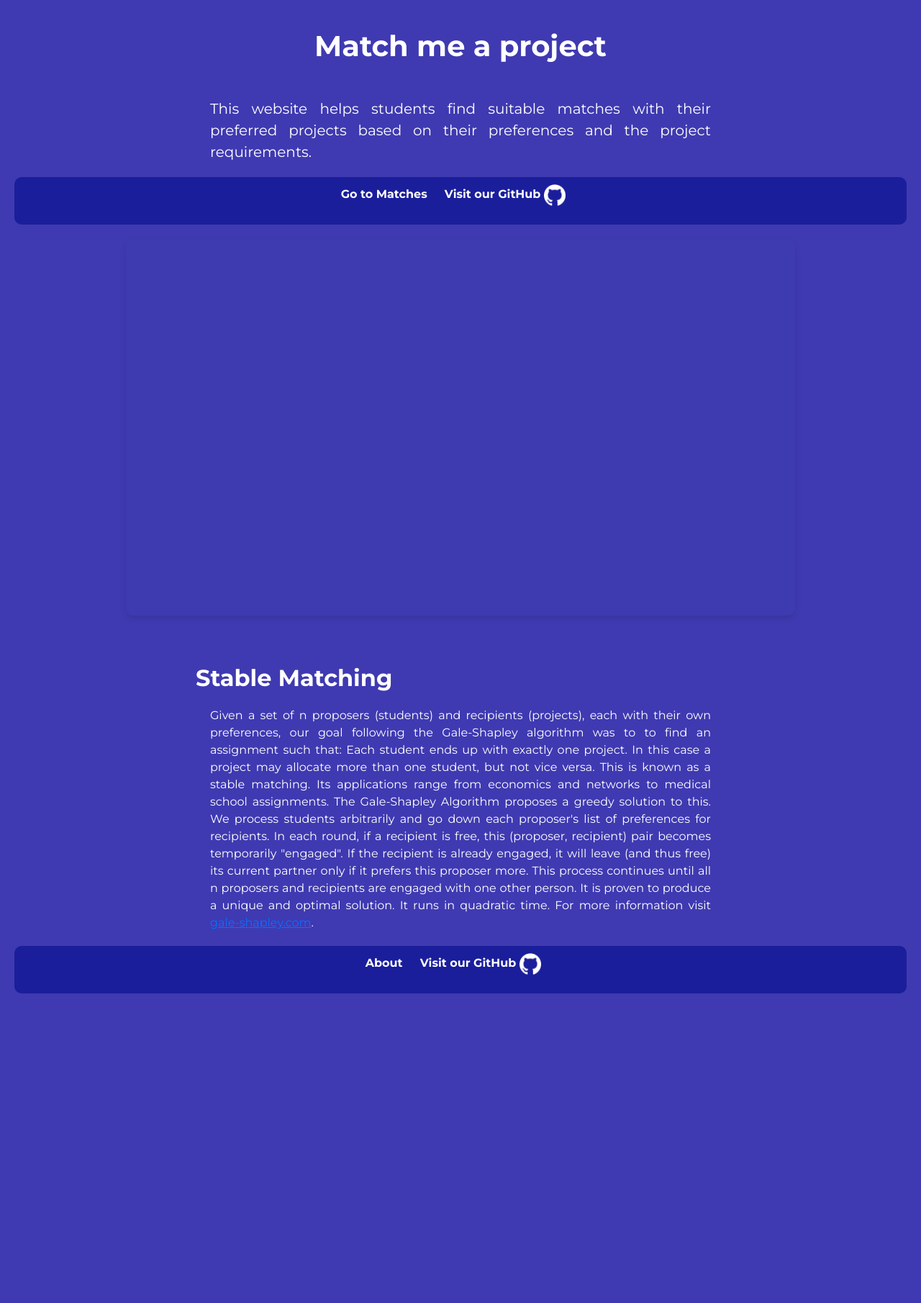
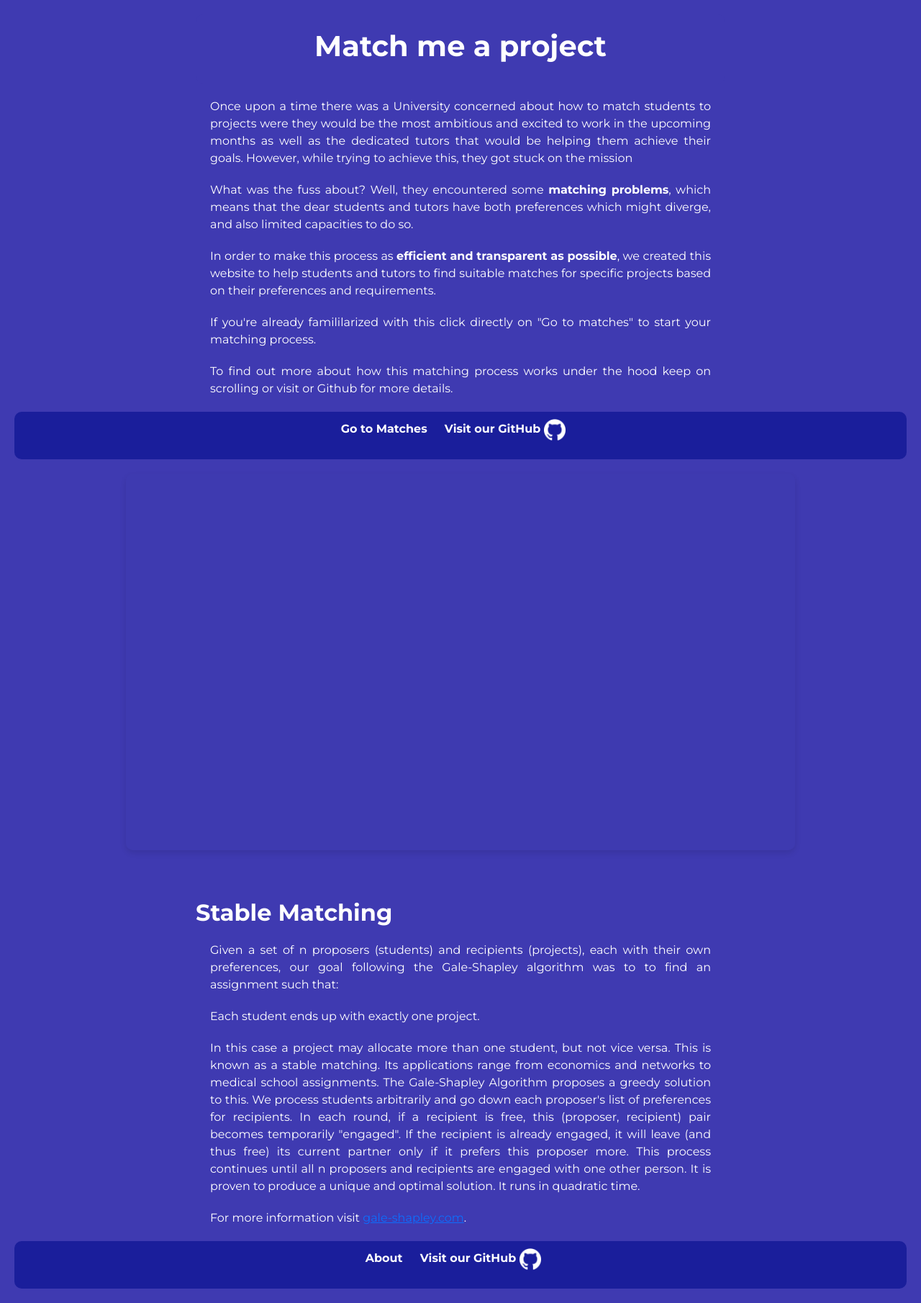
Before and after one commit to data-structures-algorithms-group4/student-project-matching, a Flask app: page / in a window 1280 px wide. Shown: the whole page at 72% size. Before the commit the page ends 1380 px from the top, so only its background shows below. Run offline with Flask 3, Linux system fonts and the light colour scheme.

Commit message:
Intro to home

```diff
--- a/student_project_matching/templates/home.html
+++ b/student_project_matching/templates/home.html
@@ -107,7 +107,16 @@
             <div class="header">
                 <h1>Match me a project</h1>
             </div>
-            <p class="lead">This website helps students find suitable matches with their preferred projects based on their preferences and the project requirements.</p>
+            <p>Once upon a time there was a University concerned about how to match students to projects were they would
+                be the most ambitious and excited to work in the upcoming months as well as the dedicated tutors that would
+                be helping them achieve their goals. However, while trying to achieve this, they got stuck on the mission </p>
+            <p>What was the fuss about? Well, they encountered some <b>matching problems</b>, which means that the dear students
+                and tutors have both preferences which might diverge, and also limited capacities to do so.</p>
+            <p>In order to make this process as <b>efficient and transparent as possible</b>, we created this website to help students
+                and tutors to find suitable matches for specific projects based on their preferences and requirements.</p>
+            <p>If you're already famililarized with this click directly on "Go to matches" to start your matching process.
+            <p>To find out more about how this matching process works under the hood keep on scrolling or visit or Github
+        for more details.</p>
         </div>
     </div>
 </div>
@@ -129,21 +138,16 @@
         <div class="col-md-8 offset-md-2">
             <h2 class="mt-5">Stable Matching</h2>
             <p>Given a set of n proposers (students) and recipients (projects), each with their own preferences, our goal following the Gale-Shapley algorithm was to
-                to find an assignment such that:
-                Each student ends up with exactly one project.
-
-                In this case a project may allocate more than one student, but not vice versa.
-
-                This is known as a stable matching. Its applications range from economics and networks to medical school assignments.
+                to find an assignment such that:</p>
+                <p>Each student ends up with exactly one project.</p>
+                <p>In this case a project may allocate more than one student, but not vice versa. This is known as a stable matching. Its applications range from economics and networks to medical school assignments.
                 The Gale-Shapley Algorithm proposes a greedy solution to this. We process students arbitrarily and go down each
                 proposer's list of preferences for recipients. In each round, if a recipient is free, this (proposer, recipient) pair
                 becomes temporarily "engaged". If the recipient is already engaged, it will leave (and thus free) its current partner
                 only if it prefers this proposer more. This process continues until all n proposers and recipients are engaged with
-                one other person.
+                one other person. It is proven to produce a unique and optimal solution. It runs in quadratic time.</p>
 
-                It is proven to produce a unique and optimal solution. It runs in quadratic time.
-
-                For more information visit <a href="https://gale-shapley.com/">gale-shapley.com</a>.
+                <p>For more information visit <a href="https://gale-shapley.com/">gale-shapley.com</a>.
             </p>
         </div>
     </div>
```
